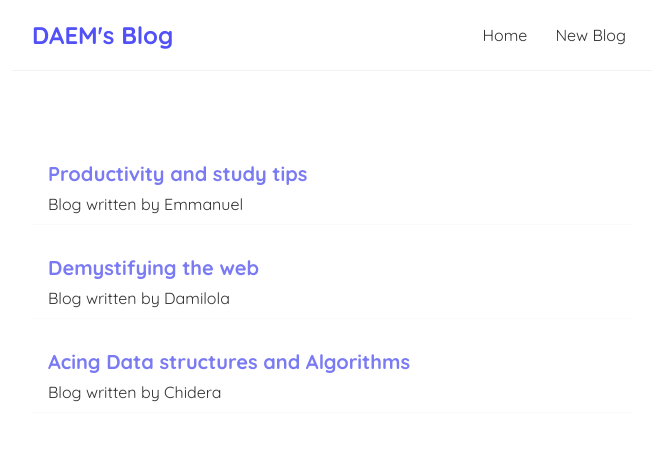
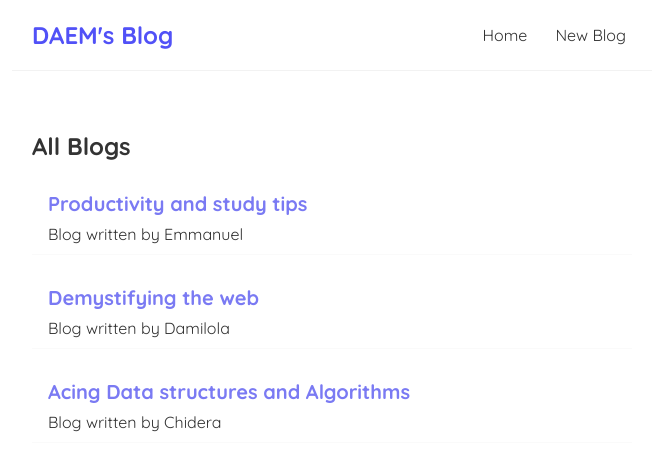
Before and after one commit to DAEM007/DAEM-BLOG, a React (Create React App) app: page / in a window 1280 px wide. Shown: the top 470 px of the page, without its empty margins (308-964 px from the left). Built offline with nearby package versions, Linux system fonts and the light colour scheme.

Commit message:
Created a reusable blog component and learnt about props

```diff
--- /dev/null
+++ b/src/BlogList.js
@@ -0,0 +1,15 @@
+const BlogList = ({blogs, title}) => {
+    return(
+        <div className="blog-list">
+            <h2>{title}</h2>
+            {blogs.map((blog) => (
+                <div className="blog-preview" key={blog.id}>
+                    <h2>{blog.title}</h2>
+                    <p>Blog written by {blog.author}</p>
+                </div>
+            ))}
+        </div>
+    );
+};
+
+export default BlogList;
--- a/src/Home.js
+++ b/src/Home.js
@@ -1,4 +1,5 @@
 import { useState } from "react";
+import BlogList from "./BlogList";
 
 const Home = () => {
     const [blogs, setBlogs] = useState([
@@ -17,12 +18,7 @@
 
     return(
         <div className="home">
-            {blogs.map((blog) => (
-                <div className="blog-preview">
-                    <h2>{blog.title}</h2>
-                    <p>Blog written by {blog.author}</p>
-                </div>
-            ))}
+           <BlogList blogs={blogs} title="All Blogs"/>
         </div>
     );
 }
```
